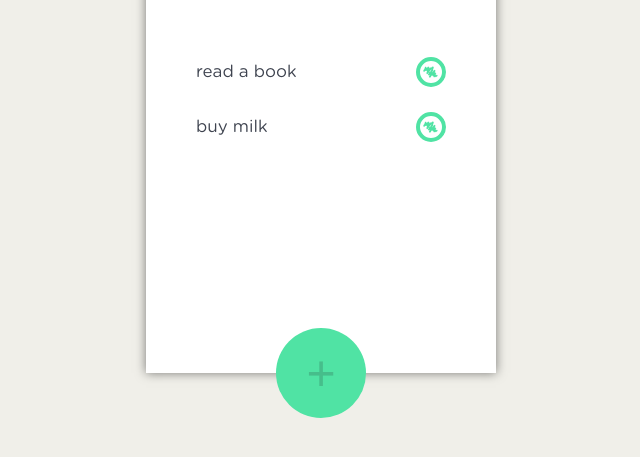
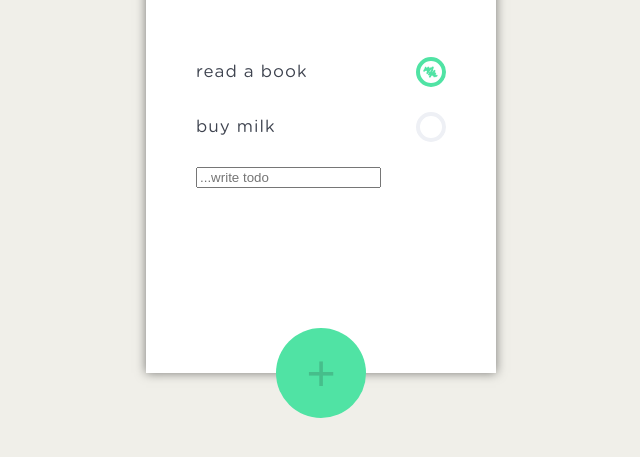
Before and after one commit to pplischuk/todo-redux, a React app: page / in a window 1280 px wide. Shown: the part 117-574 px from the top of the page, without its empty margins (319-959 px from the left). Built offline with nearby package versions, Linux system fonts and the light colour scheme.

Commit message:
add input

```diff
--- a/src/listItem/listItem.css
+++ b/src/listItem/listItem.css
@@ -1,6 +1,7 @@
 .listItem{
 	color:#3E434F;
 	font-size: 17px;
+	letter-spacing: 1px;
 }
 
 .listItemWrapper{
@@ -15,18 +16,24 @@
 	width: 250px;
 }
 
-.btn{
+.btn_done{
 	border: 4px solid #50E3A4;
-	border-radius: 50%;
-}
-
-button{
-	border: none;
-	width: 30px;
-	height: 30px;
 	background: url("../img/checked@1X.png");
 	background-repeat: no-repeat;
 	background-size: 70%;
 	background-position: center;
+}
+
+.btn {
+	border: 4px solid #EEF0F5;
+	background: none;
+}
+
+
+button{
+	border: none;
+	border-radius: 50%;
+	width: 30px;
+	height: 30px;
 	cursor: pointer;
 }
--- a/src/listItem/listItem.js
+++ b/src/listItem/listItem.js
@@ -10,14 +10,13 @@ class Todos extends React.Component{
 	}
 
 	list(a){
-			console.log(this.props);
 			if(a.todosList && a.todosList.length){
 			return a.todosList.map(todo => (
 					<div className = "listItemWrapper" key = {todo.id}>
 						<span className = "listItem">{todo.content}</span>
 						<button onClick = {() => {
 						this.props.changeIsDone(todo.id);
-					}} className = "btn"></button>
+					}} className = {todo.isdone ? "btn_done" : "btn"}></button>
 					</div>
 				));
 		}
--- a/src/todoList/todoList.css
+++ b/src/todoList/todoList.css
@@ -81,3 +81,7 @@
 
 	text-align: center;
 }
+
+.inputTodo{
+
+}
--- a/src/todoList/todoList.js
+++ b/src/todoList/todoList.js
@@ -15,14 +15,14 @@ class Todo extends React.Component{
     this.changeIsDone = this.changeIsDone.bind(this);
   }
 
-  changeIsDone(){
-    const todosId = this.state.todos;
-    console.log(todosId, "todosID");
-    return this.state.todos.map((item, index) => {
-      if(index === item.id){
-        item.isdone = !item.isdone;
-        console.log(this.state, "this state");
-    }
+  changeIsDone(key){
+    this.setState(state => {
+      let todos = state.todos.forEach(item => {
+        if(key === item.id){
+
+        }
+      });
+      return { ...todos, };
     });
 }
 
@@ -43,6 +43,7 @@ class Todo extends React.Component{
         <Todos todosList = {this.state.todos}
           changeIsDone = {this.changeIsDone}
         />
+        <input type = "text" placeholder = "...write todo" className = "inputTodo"></input>
         <div className = "addbtnwrap">
           <button className = "addbtn">+</button>
         </div>
```
